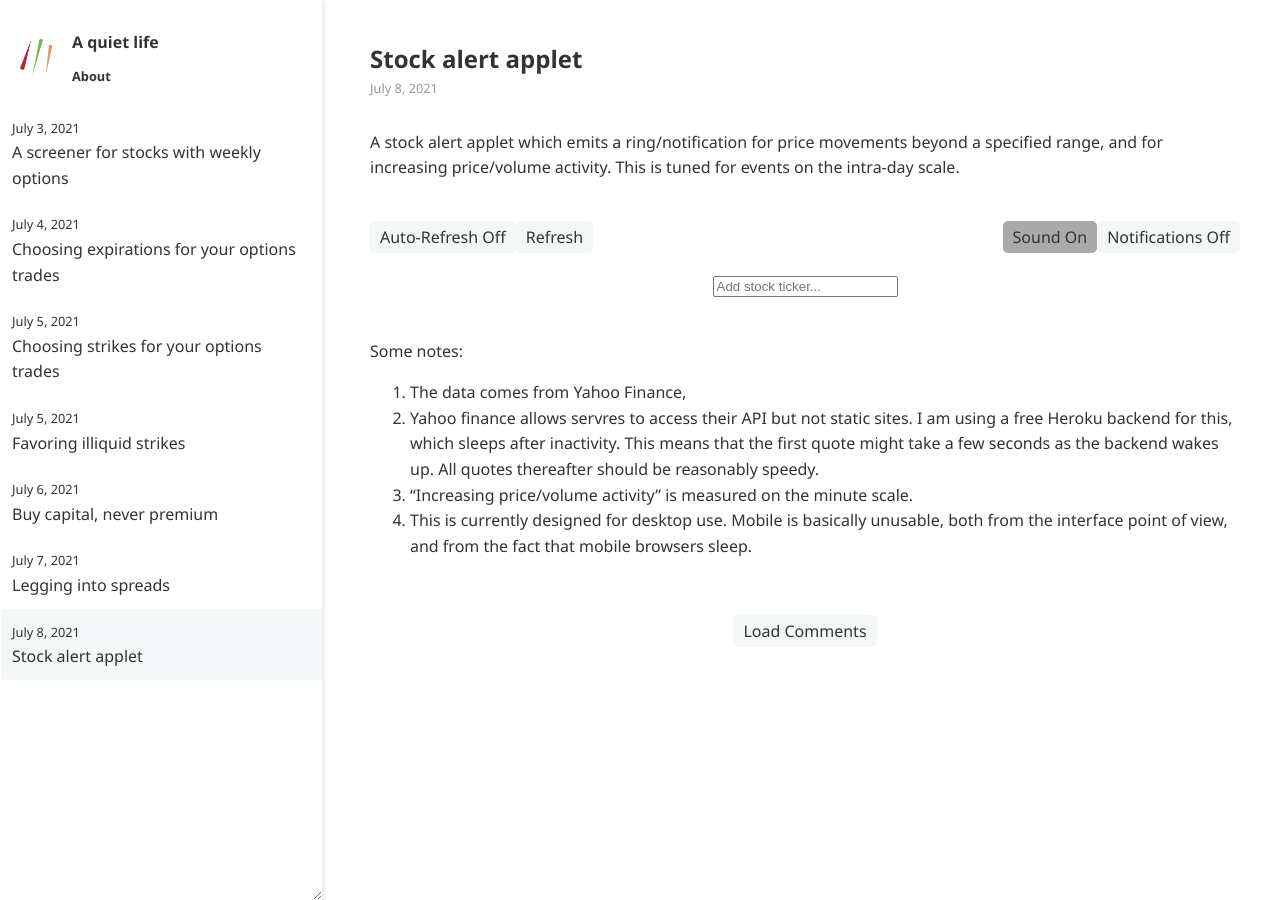
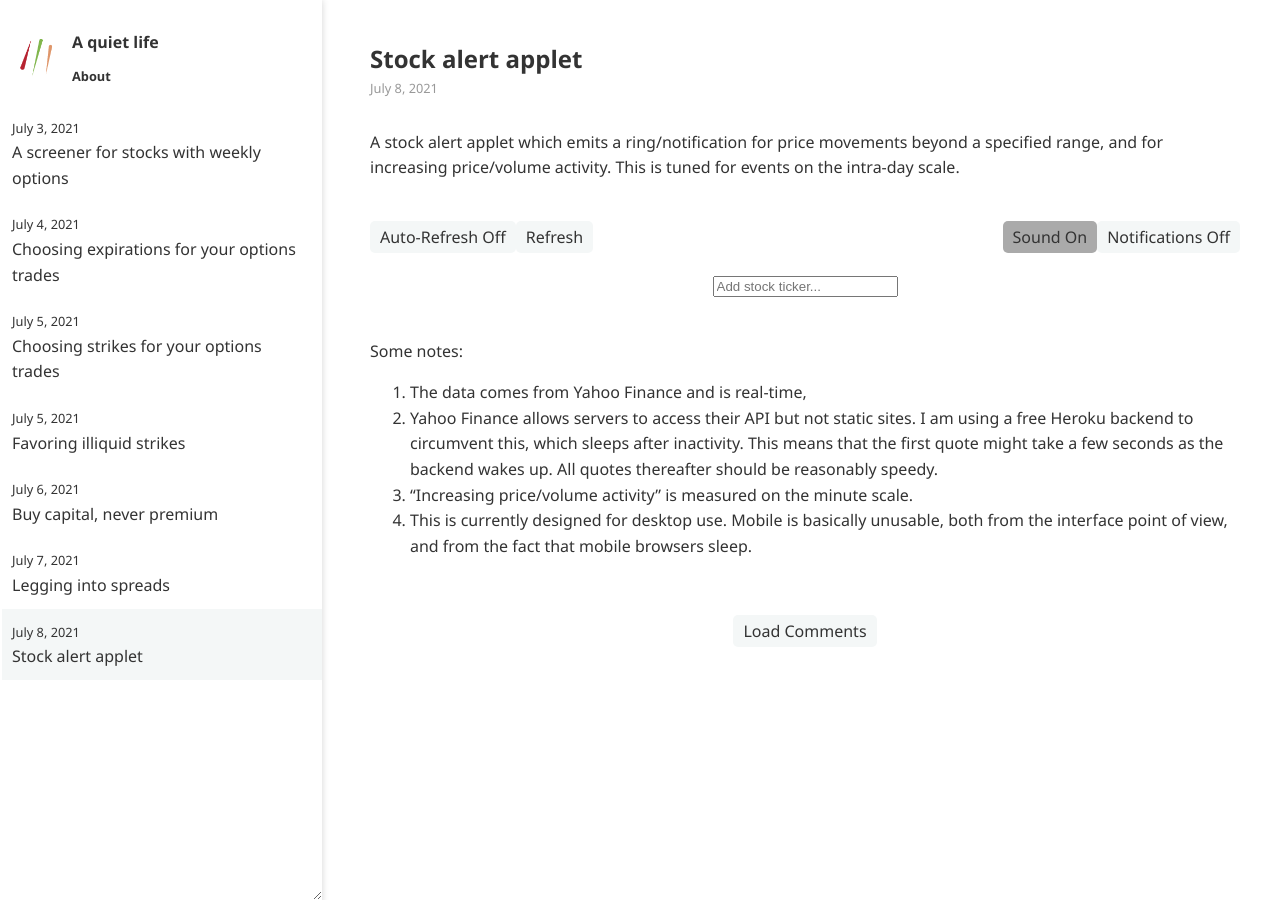
Before and after one commit to ansyblenetwork/aquietlife, a Jekyll site: the page built from _posts/2021-07-08-alerts.md, in a window 1280 px wide. Built offline with Jekyll 4.4.1, drawn with Linux system fonts in a browser that asks for light colours.

Commit message:
Update 2021-07-08-alerts.md

```diff
--- a/_posts/2021-07-08-alerts.md
+++ b/_posts/2021-07-08-alerts.md
@@ -426,7 +426,7 @@ function remove(element) { element.parentNode.removeChild(element);}
 
 Some notes:
 
-1. The data comes from Yahoo Finance,
-2. Yahoo finance allows servres to access their API but not static sites. I am using a free Heroku backend for this, which sleeps after inactivity. This means that the first quote might take a few seconds as the backend wakes up. All quotes thereafter should be reasonably speedy.
+1. The data comes from Yahoo Finance and is real-time,
+2. Yahoo Finance allows servers to access their API but not static sites. I am using a free Heroku backend to circumvent this, which sleeps after inactivity. This means that the first quote might take a few seconds as the backend wakes up. All quotes thereafter should be reasonably speedy.
 3. "Increasing price/volume activity" is measured on the minute scale.
 4. This is currently designed for desktop use. Mobile is basically unusable, both from the interface point of view, and from the fact that mobile browsers sleep.
```
